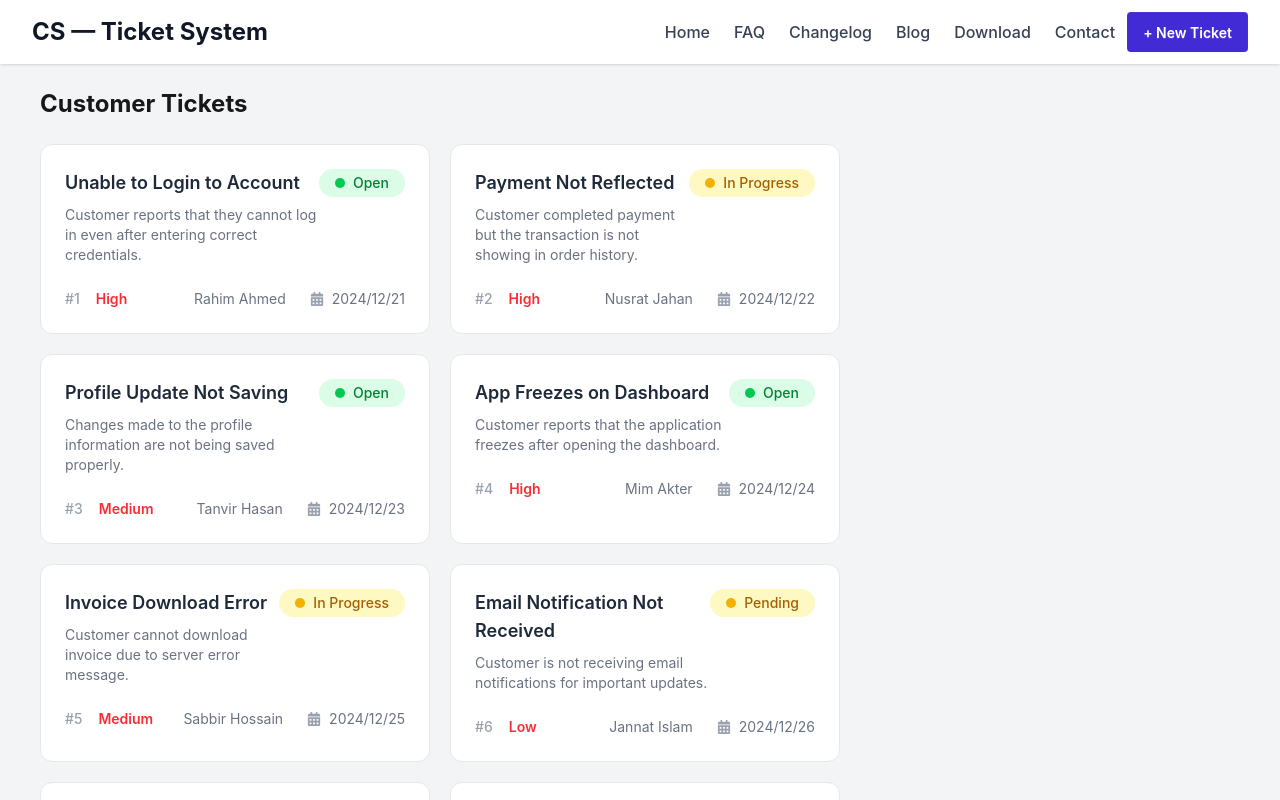
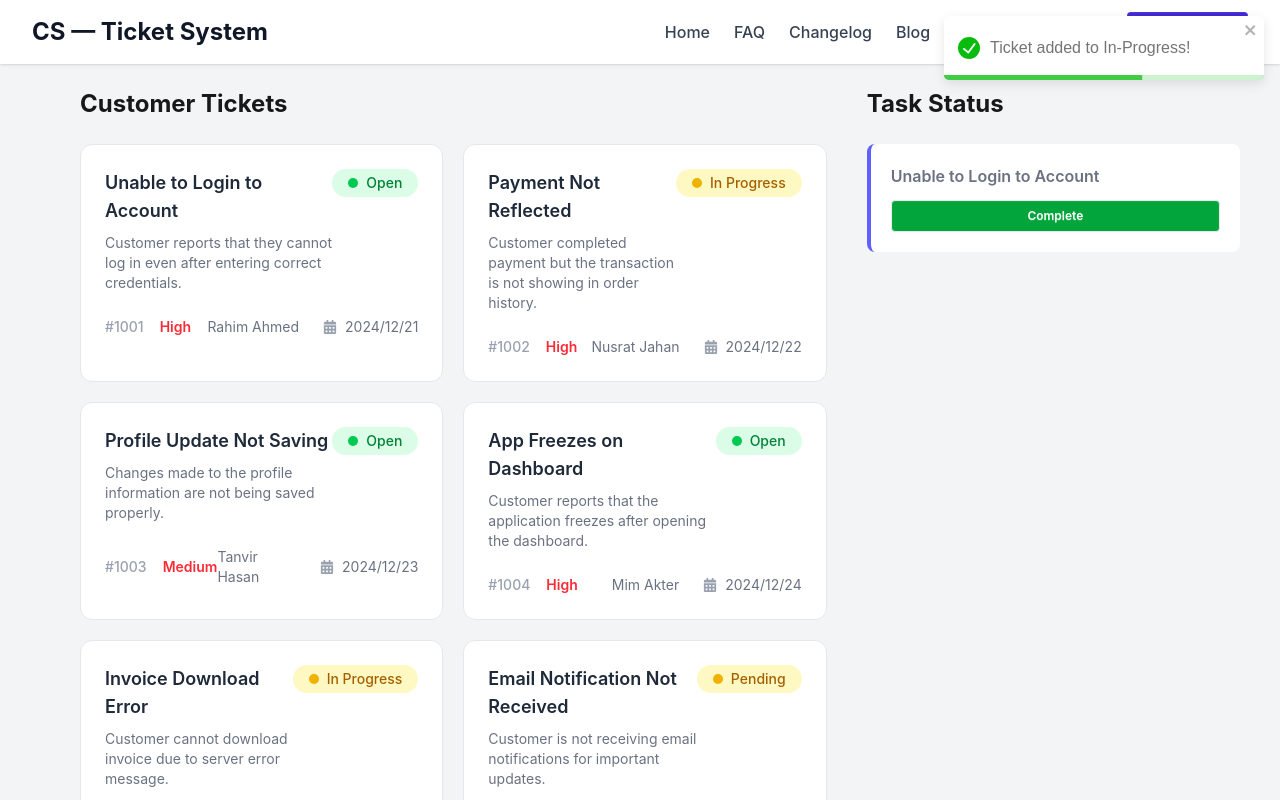
Before and after one commit to Jahid458/cs-ticker-system, a React (Vite) app: page / in a window 1280 px wide. Both pictures are taken after a click on the element 235 px from the left and 239 px from the top of the page. Shown: the top 800 px of the page. Built offline with nearby package versions, Linux system fonts and the light colour scheme.

Commit message:
added task complete

```diff
--- a/package.json
+++ b/package.json
@@ -14,6 +14,7 @@
     "react": "^19.2.0",
     "react-dom": "^19.2.0",
     "react-icons": "^5.6.0",
+    "react-toastify": "^11.0.5",
     "tailwindcss": "^4.2.1"
   },
   "devDependencies": {
--- a/public/data.json
+++ b/public/data.json
@@ -1,6 +1,6 @@
 [
   {
-    "id": 1,
+    "id": 1001,
     "title": "Unable to Login to Account",
     "description": "Customer reports that they cannot log in even after entering correct credentials.",
     "customer": "Rahim Ahmed",
@@ -9,7 +9,7 @@
     "createdAt": "2024/12/21"
   },
   {
-    "id": 2,
+    "id": 1002,
     "title": "Payment Not Reflected",
     "description": "Customer completed payment but the transaction is not showing in order history.",
     "customer": "Nusrat Jahan",
@@ -18,7 +18,7 @@
     "createdAt": "2024/12/22"
   },
   {
-    "id": 3,
+    "id": 1003,
     "title": "Profile Update Not Saving",
     "description": "Changes made to the profile information are not being saved properly.",
     "customer": "Tanvir Hasan",
@@ -27,7 +27,7 @@
     "createdAt": "2024/12/23"
   },
   {
-    "id": 4,
+    "id": 1004,
     "title": "App Freezes on Dashboard",
     "description": "Customer reports that the application freezes after opening the dashboard.",
     "customer": "Mim Akter",
@@ -36,7 +36,7 @@
     "createdAt": "2024/12/24"
   },
   {
-    "id": 5,
+    "id": 1005,
     "title": "Invoice Download Error",
     "description": "Customer cannot download invoice due to server error message.",
     "customer": "Sabbir Hossain",
@@ -45,7 +45,7 @@
     "createdAt": "2024/12/25"
   },
   {
-    "id": 6,
+    "id": 1006,
     "title": "Email Notification Not Received",
     "description": "Customer is not receiving email notifications for important updates.",
     "customer": "Jannat Islam",
@@ -54,7 +54,7 @@
     "createdAt": "2024/12/26"
   },
   {
-    "id": 7,
+    "id": 1007,
     "title": "Subscription Renewal Issue",
     "description": "Customer's subscription was not renewed automatically despite active card details.",
     "customer": "Arif Chowdhury",
@@ -63,7 +63,7 @@
     "createdAt": "2024/12/27"
   },
   {
-    "id": 8,
+    "id": 1008,
     "title": "File Upload Failed",
     "description": "Customer receives an error when attempting to upload documents.",
     "customer": "Farzana Rahman",
@@ -72,7 +72,7 @@
     "createdAt": "2024/12/28"
   },
   {
-    "id": 9,
+    "id": 1009,
     "title": "Two-Factor Code Not Working",
     "description": "Customer enters correct verification code but system rejects it.",
     "customer": "Imran Kabir",
@@ -81,7 +81,7 @@
     "createdAt": "2024/12/29"
   },
   {
-    "id": 10,
+    "id": 1010,
     "title": "Slow Page Loading",
     "description": "Customer experiences slow loading times across multiple pages.",
     "customer": "Shila Roy",
--- a/src/pages/Tickets/Tickets.jsx
+++ b/src/pages/Tickets/Tickets.jsx
@@ -1,27 +1,45 @@
-import React, { use, useState } from 'react'
-import { FaCalendarAlt } from 'react-icons/fa';
+import React, { use, useState } from "react";
+import { FaCalendarAlt } from "react-icons/fa";
+import { ToastContainer, toast } from 'react-toastify';
 
-const Tickets = ({ticketPromise}) => {
+const Tickets = ({ ticketPromise }) => {
   const ticketLists = use(ticketPromise);
   console.log(ticketPromise);
 
   const [tickets, setTickets] = useState(ticketLists || []);
+  const [inProgress, setInProgress] = useState([]);
+  const [resolvedTasks, setResolvedTasks] = useState([]);
 
 
 
+  const addToProgress = (ticket) => {
+    const isExits = inProgress.find(item => item.id  === ticket.id);
+    if(!isExits){
+        setInProgress([...inProgress,ticket]);
+        toast.success("Ticket added to In-Progress!");
+    }else{
+        toast.warning("Ticket already in progress!");
+    }
+  }
+
+  const handleComplete = (task) => {
+    setInProgress(inProgress.filter( item => item.id !== task.id));
+
+  }
+
   return (
-    <div className='max-w-7xl mx-auto p-6 px-5 lg:px-10 flex flex-col lg:flex-row gap-10'>
-
+    <div className="max-w-7xl mx-auto p-6 px-5 lg:px-10 flex flex-col lg:flex-row gap-10">
+         <ToastContainer position="top-right" />
       <div className="lg:w-2/3">
         <h2 className="text-2xl font-bold mb-6">Customer Tickets</h2>
 
         <div className="grid grid-cols-1 lg:grid-cols-2 gap-5">
           {tickets.map((ticket) => (
             <div
+            onClick={() => addToProgress(ticket)}
               key={ticket.id}
               className="bg-white rounded-xl p-6 border border-gray-200 hover:shadow-md transition-all cursor-pointer"
             >
-        {/* Top Section */}
               <div className="flex justify-between items-start">
                 <div>
                   <h3 className="text-lg font-semibold text-gray-800">
@@ -32,16 +50,18 @@ const Tickets = ({ticketPromise}) => {
                   </p>
                 </div>
 
-
-          <span className={`flex items-center gap-2 ${ticket.status.toLowerCase() === 'open' ? 'bg-green-100  text-green-700' : 'bg-yellow-100 text-yellow-700'}  px-4 py-1 rounded-full
-          text-sm font-medium whitespace-nowrap`}>
-            <span className={`w-2.5 h-2.5 ${ticket.status.toLowerCase() === 'open' ? 'bg-green-500' : 'bg-yellow-500'}  rounded-full`}></span>
+                <span
+                  className={`flex items-center gap-2 ${ticket.status.toLowerCase() === "open" ? "bg-green-100  text-green-700" : "bg-yellow-100 text-yellow-700"}  px-4 py-1 rounded-full
+          text-sm font-medium whitespace-nowrap`}
+                >
+                  <span
+                    className={`w-2.5 h-2.5 ${ticket.status.toLowerCase() === "open" ? "bg-green-500" : "bg-yellow-500"}  rounded-full`}
+                  ></span>
                   {ticket.status}
                 </span>
               </div>
 
               <div className="flex justify-between items-center mt-6 text-sm text-gray-500">
-
                 <div className="flex items-center gap-4">
                   <span className="text-gray-400 font-medium">
                     #{ticket.id}
@@ -64,8 +84,26 @@ const Tickets = ({ticketPromise}) => {
         </div>
       </div>
 
+      <div className="lg:w-1/3 space-y-10 ">
+
+      <div className="">
+        <h2 className="text-2xl font-bold mb-6">Task Status</h2>
+        {inProgress.map((task) => (
+              <div key={task.id} className="bg-white p-5 rounded-lg border-l-4 border-indigo-500 mb-4">
+                <p className="font-semibold text-gray-500 mb-3">{task.title}</p>
+                <button
+                  onClick={(e) => { e.stopPropagation();  }}
+                  className="btn bg-[#02A53B] btn-sm w-full text-white"
+                >Complete</button>
               </div>
-  )
-}
+            ))}
+      </div>
 
-export default Tickets
+      </div>
+
+
+    </div>
+  );
+};
+
+export default Tickets;
```
Also changed, not shown: 1 other file (tests, documents, lock files or other folders). Lines whose indentation alone changed are shown as unchanged.
